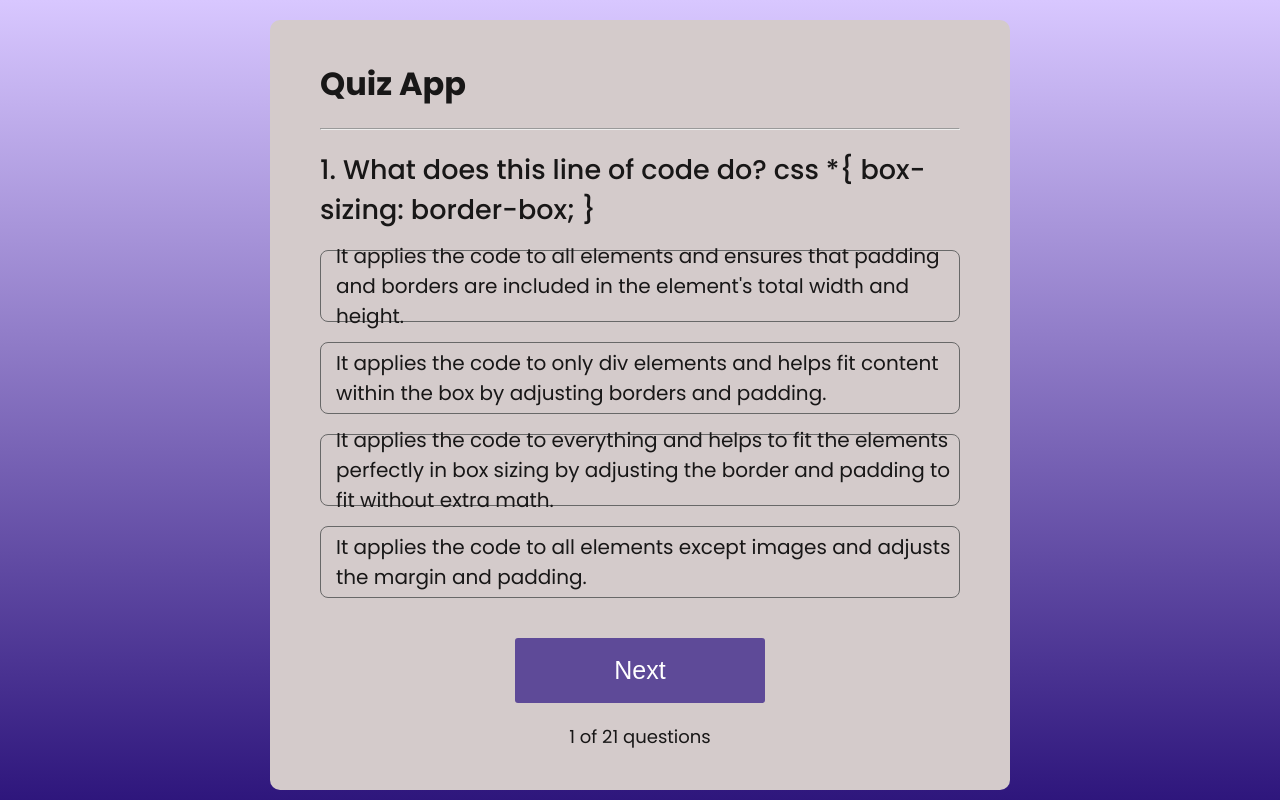
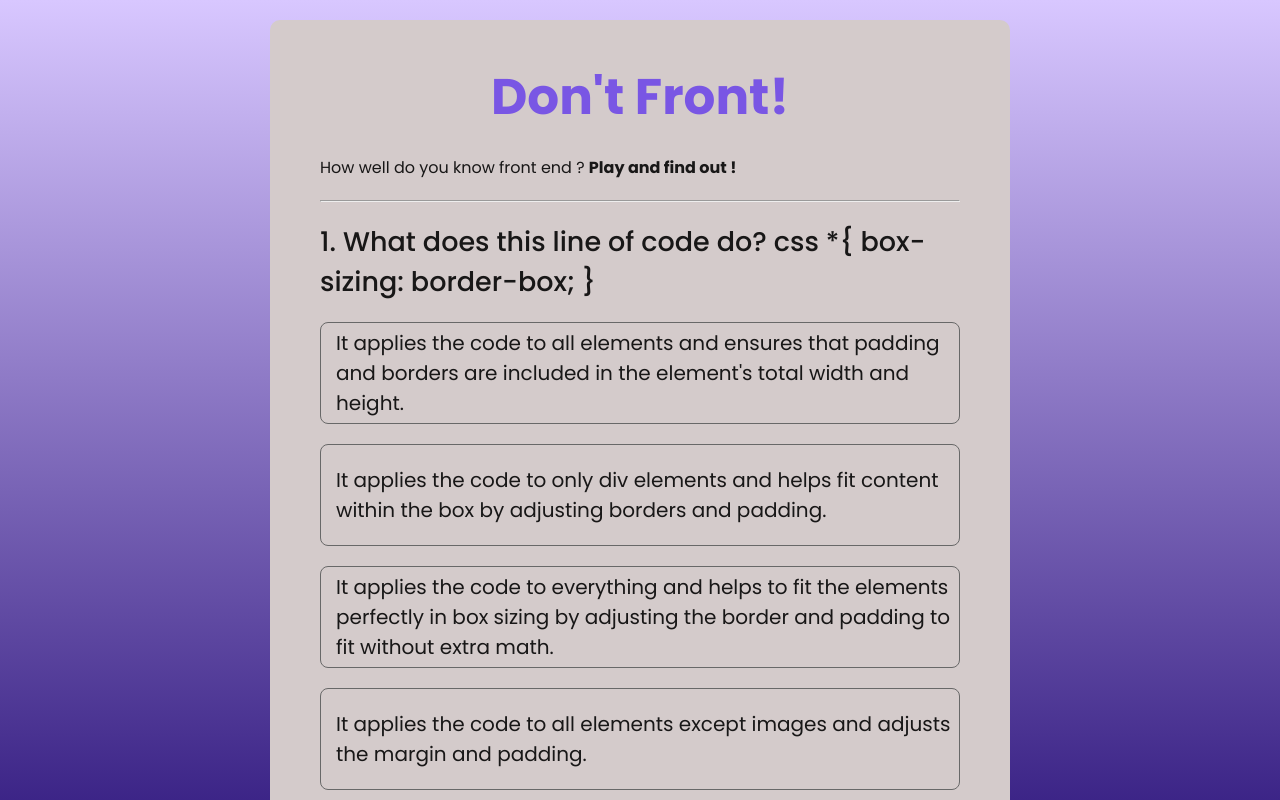
Before and after one commit to ReadyProgramReen/Don-t-Front-Quiz, a React (Vite) app: page / in a window 1280 px wide. Shown: the top 800 px of the page. Built offline with nearby package versions, Linux system fonts and the light colour scheme.

Commit message:
Updated the layout

```diff
--- a/index.html
+++ b/index.html
@@ -3,7 +3,7 @@
   <head>
     <meta charset="UTF-8" />
     <meta name="viewport" content="width=device-width, initial-scale=1.0" />
-    <title>Quiz App</title>
+    <title>Don't Front Quiz</title>
     <link rel="preconnect" href="https://fonts.googleapis.com">
 <link rel="preconnect" href="https://fonts.gstatic.com" crossorigin>
 <link href="https://fonts.googleapis.com/css2?family=Poppins:ital,wght@0,100;0,200;0,300;0,400;0,500;0,600;0,700;0,800;0,900;1,100;1,200;1,300;1,400;1,500;1,600;1,700;1,800;1,900&display=swap" rel="stylesheet">
--- a/src/Components/Quiz/Quiz.css
+++ b/src/Components/Quiz/Quiz.css
@@ -12,6 +12,13 @@ border-radius: 10px;
 padding: 40px 50px;
 
 }
+
+.container h1{
+    text-align: center;
+    font-size: 50px;
+    color:#7956e4
+}
+
 .container h2{
     font-size: 27px;
     font-weight: 500;
@@ -20,7 +27,7 @@ padding: 40px 50px;
 .container ul li{
     display: flex;
     align-items: center;
-    height: 70px;
+    height: 100px;
     padding-left:  15px;
     border : 1px solid #686868;
     border-radius: 8px;
--- a/src/Components/Quiz/Quiz.jsx
+++ b/src/Components/Quiz/Quiz.jsx
@@ -63,7 +63,9 @@ const Quiz = () => {
 
   return (
     <div className='container'>
-        <h1>Quiz App</h1>
+        <h1>Don't Front!</h1>
+        <p>How well do you know front end ? <b>Play and find out !</b></p>
+
         <hr />
         {result?<>
             <h2>You Scored {score} out of {data.length}</h2>
--- a/src/index.css
+++ b/src/index.css
@@ -5,7 +5,7 @@
 }
 
 body{
-    height: 110vh;
+    height: 120vh;
     background-image: linear-gradient(#D8C7FF,#19006C);
     font-family: "Poppins", sans-serif;
 }
```
